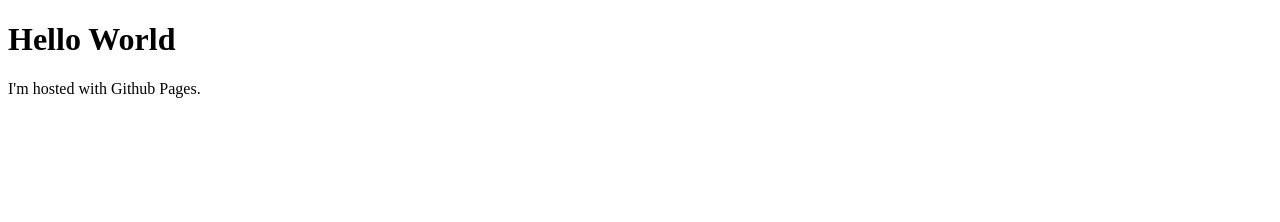
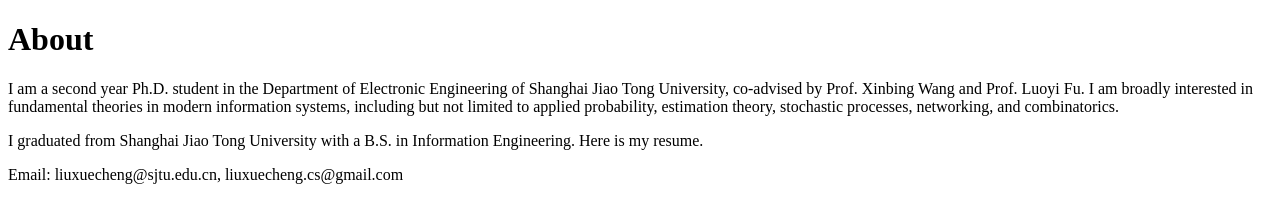
Before and after one commit to xuecheng27/xuecheng27.github.io, a plain HTML site: page index.html in a window 1280 px wide. Drawn offline with Linux system fonts and the light colour scheme.

Commit message:
2nd update

```diff
--- a/index.html
+++ b/index.html
@@ -1,7 +1,17 @@
 <!DOCTYPE html>
 <html>
     <body>
-        <h1>Hello World</h1>
-        <p>I'm hosted with Github Pages.</p>
+        <h1>About</h1>
+        <p>I am a second year Ph.D. student in the Department of Electronic Engineering of Shanghai Jiao Tong University,
+            co-advised by Prof. Xinbing Wang and Prof. Luoyi Fu. I am broadly interested in fundamental theories in modern
+            information systems, including but not limited to applied probability, estimation theory, stochastic processes,
+            networking, and combinatorics.
+        </p>
+        <p>
+            I graduated from Shanghai Jiao Tong University with a B.S. in Information Engineering. Here is my resume.
+        </p>
+        <p>
+            Email: liuxuecheng@sjtu.edu.cn, liuxuecheng.cs@gmail.com
+        </p>
     </body>
 </html>
```
